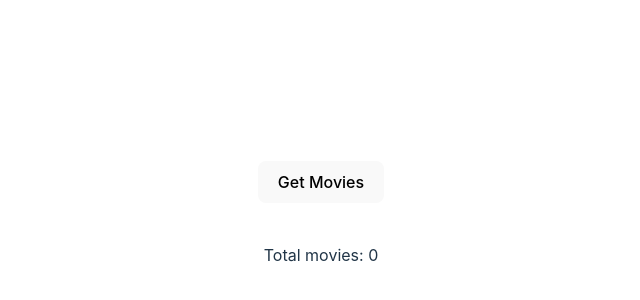
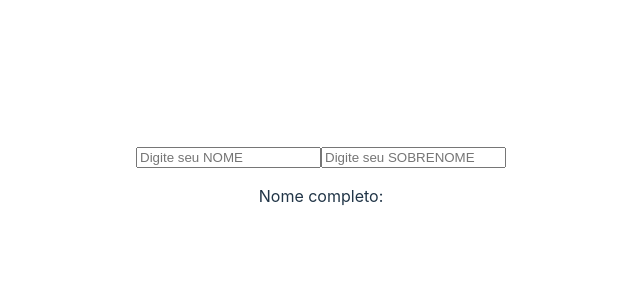
Before and after one commit to Maiquinho/react-lab, a React (Vite) app: page / in a window 1280 px wide. Shown: the part 216-516 px from the top of the page, without its empty margins (319-959 px from the left). Built offline with nearby package versions, Linux system fonts and the light colour scheme.

Commit message:
feat: useState Hook example

```diff
--- a/src/App.tsx
+++ b/src/App.tsx
@@ -1,4 +1,4 @@
-import { GetApiData } from './components/GetApiData';
+import { UseEffect } from './components/UseEffect';
 
 import './App.css';
 
@@ -8,7 +8,7 @@ export default function App() {
   return (
     <div className="App">
 
-      <GetApiData />
+      <UseEffect />
     </div>
   )
 }
--- /dev/null
+++ b/src/components/UseEffect/index.tsx
@@ -0,0 +1,29 @@
+import { useEffect, useState } from 'react';
+import './styles.css';
+
+export function UseEffect(){
+    const [firstName, setFirstName] = useState('');
+    const [lastName, setLastName] = useState('');
+    const [fullName, setFullName] = useState('');
+
+
+    useEffect(() => {
+
+        setFullName(`${firstName} ${lastName}`);
+
+    }, [firstName, lastName])
+
+
+    return(
+        <div>
+            <form>
+                <input placeholder="Digite seu NOME" type="text" value={firstName} onChange={e => setFirstName(e.target.value)} />
+                <input placeholder="Digite seu SOBRENOME" type="text" value={lastName} onChange={e => setLastName(e.target.value)} />
+
+                {fullName &&
+                    <p>Nome completo: {fullName}</p>
+                }
+            </form>
+        </div>
+    )
+}
```
Also changed, not shown: src/components/UseEffect/styles.css (added).
